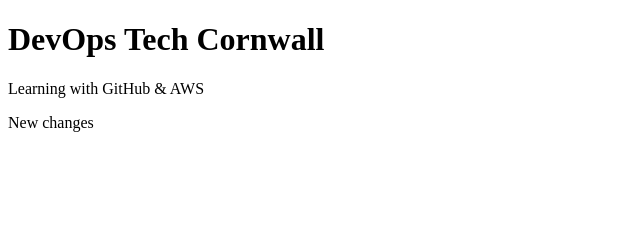
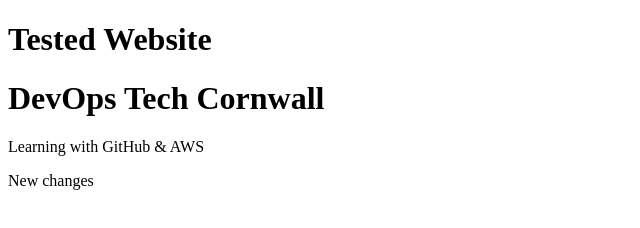
Before and after one commit to DrDedoverde81/DevOps-Tech-Cornwall, a website: page index.html in a window 1280 px wide. Shown: the whole page, without its empty margins (0-640 px from the left). Drawn offline with Linux system fonts and the light colour scheme.

Commit message:
tested website

```diff
--- a/index.html
+++ b/index.html
@@ -6,7 +6,7 @@
     <title>Document</title>
   </head>
   <body>
-    <title>Tested Website</title>
+    <h1>Tested Website</h1>
     <h1>DevOps Tech Cornwall</h1>
     <p>Learning with GitHub & AWS</p>
     <p>New changes</p>
```
Also changed, not shown: tests/example.spec.ts (+1 -1 lines).
